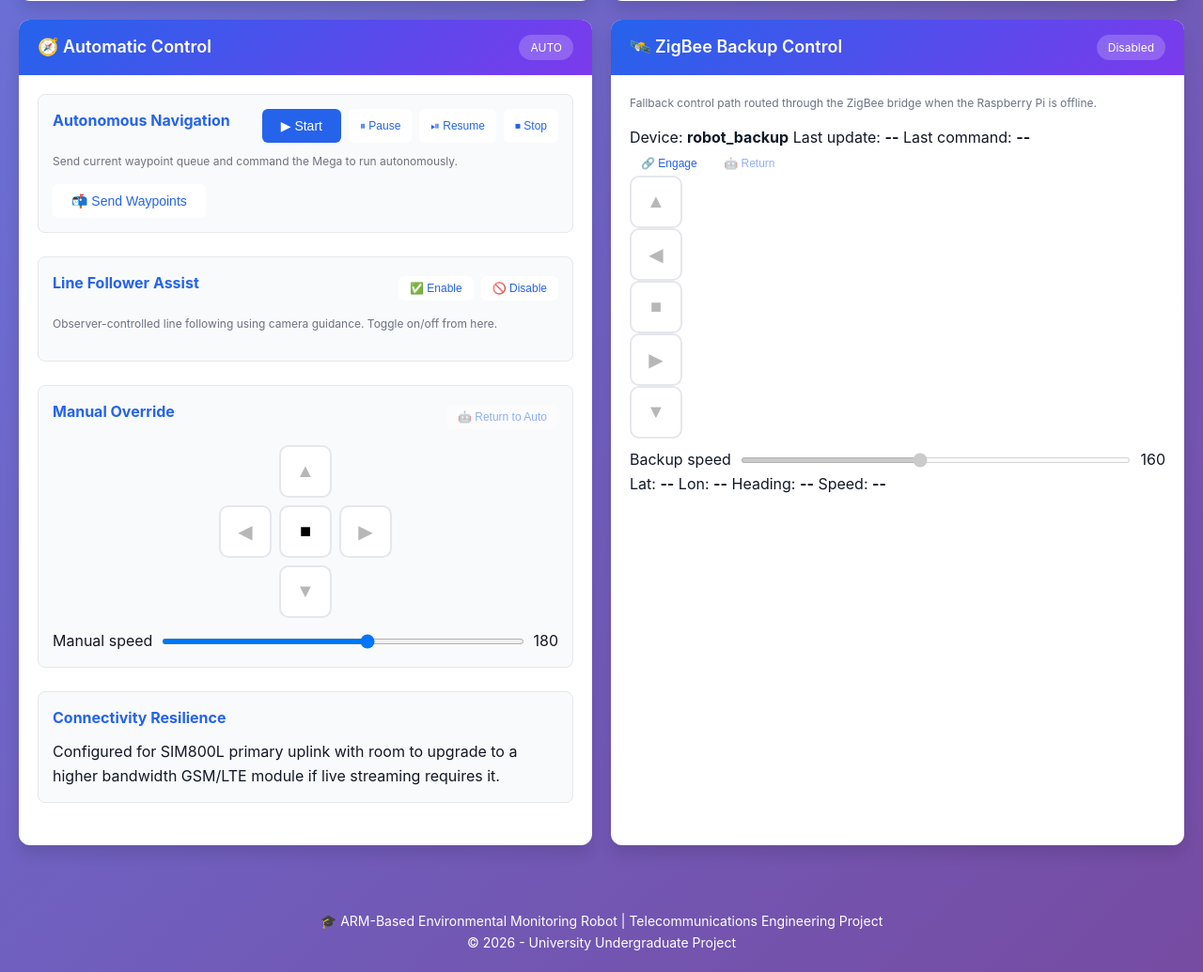
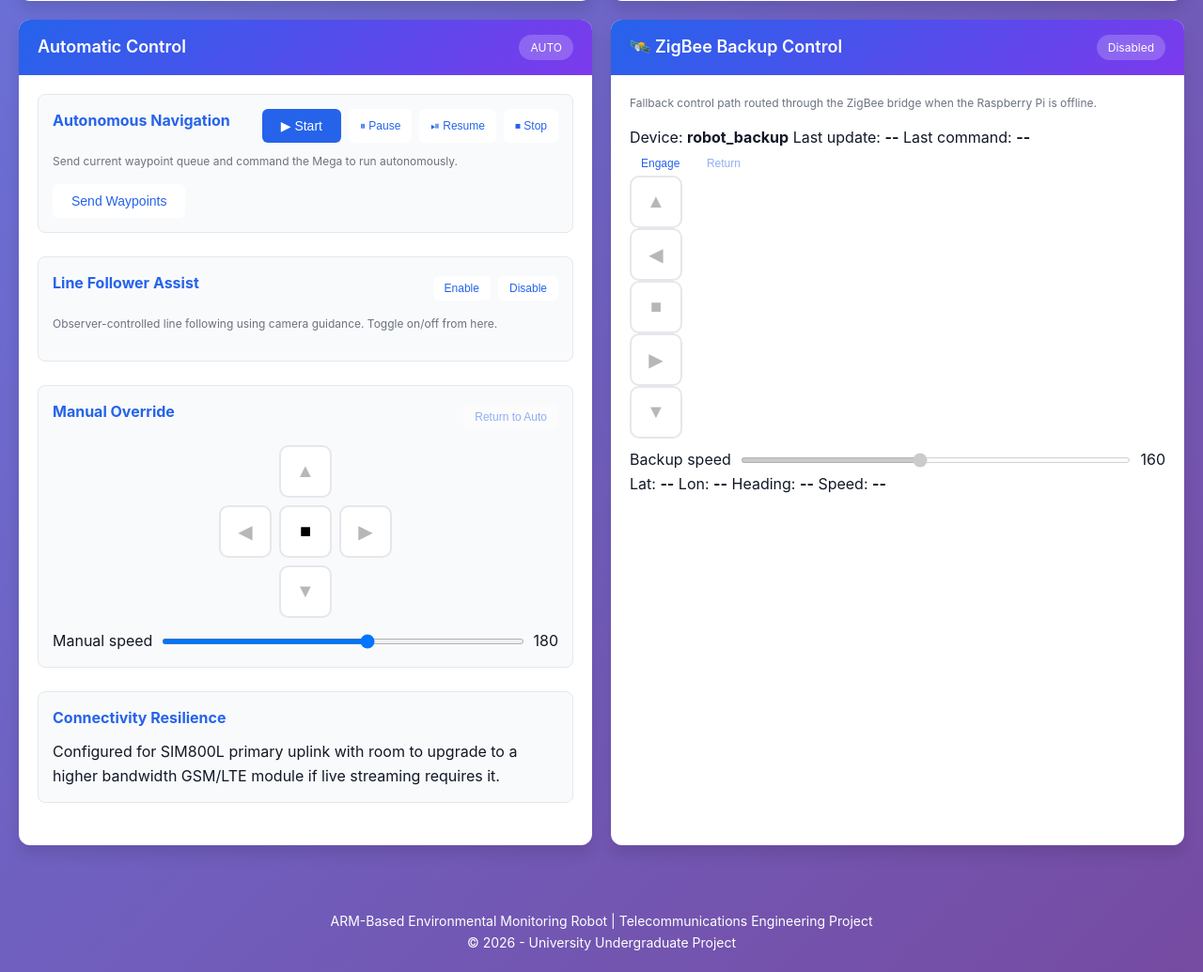
Before and after one commit to peaceghost-hub/RobotControl, a Flask app: page / in a window 1280 px wide. Shown: the part 920-1955 px from the top of the page at 94% size. Run offline with Flask 3, Linux system fonts and the light colour scheme; data that the repository does not hold is empty; some libraries are stand-ins or nearby versions.

Commit message:
robot robot_navigation

```diff
--- a/dashboard/templates/index.html
+++ b/dashboard/templates/index.html
@@ -22,7 +22,7 @@
         <!-- Header -->
         <header class="header">
             <div class="header-content">
-                <h1>🤖 Environmental Monitoring Robot Dashboard</h1>
+                <h1>Environmental Monitoring Robot Dashboard</h1>
                 <div class="header-actions">
                     <div class="device-selector">
                         <label for="device-select">Device</label>
@@ -47,11 +47,11 @@
         <!-- Quick Toolbar for Overlays and Zoom -->
         <div class="toolbar">
             <div class="toolbar-left">
-                <button id="open-sensors-btn" class="btn btn-small">🌡️ Sensors</button>
-                <button id="open-data-btn" class="btn btn-small">📊 Data History</button>
-                <button id="open-waypoints-btn" class="btn btn-small">📋 Waypoints</button>
-                <button id="open-status-btn" class="btn btn-small">🔋 Status</button>
-                <button id="toggle-logs-btn" class="btn btn-small">📝 Logs</button>
+                <button id="open-sensors-btn" class="btn btn-small">Sensors</button>
+                <button id="open-data-btn" class="btn btn-small">Data History</button>
+                <button id="open-waypoints-btn" class="btn btn-small">Waypoints</button>
+                <button id="open-status-btn" class="btn btn-small">Status</button>
+                <button id="toggle-logs-btn" class="btn btn-small">Logs</button>
             </div>
             <div class="toolbar-right">
                 <div class="zoom-controls">
@@ -71,9 +71,9 @@
             <!-- Top Row: Camera Feed (Left) and GPS Map (Right) -->
             <div class="panel camera-panel top-left">
                 <div class="panel-header">
-                    <h2>📹 Live Camera Feed</h2>
+                    <h2>Live Camera Feed</h2>
                     <div class="camera-controls">
-                        <button id="snapshot-btn" class="btn btn-small">📸 Snapshot</button>
+                        <button id="snapshot-btn" class="btn btn-small">Snapshot</button>
                         <span id="camera-status" class="status-badge">No Feed</span>
                         <span id="camera-mode-label" class="status-badge subtle">Relay</span>
                     </div>
@@ -82,7 +82,7 @@
                     <div class="camera-container">
                         <img id="camera-feed" src="" alt="Camera Feed" />
                         <div id="no-camera" class="no-feed-message">
-                            <span>📷</span>
+                            <span></span>
                             <p>Waiting for camera feed...</p>
                         </div>
                     </div>
@@ -100,11 +100,11 @@
             <!-- GPS Map Panel (Right of Camera) -->
             <div class="panel map-panel top-right">
                 <div class="panel-header">
-                    <h2>🗺️ Robot Location & Navigation</h2>
+                    <h2>Robot Location & Navigation</h2>
                     <div class="map-controls">
-                        <button id="center-robot-btn" class="btn btn-small">🎯 Center</button>
-                        <button id="add-waypoint-btn" class="btn btn-small">📍 Add Waypoint</button>
-                        <button id="clear-waypoints-btn" class="btn btn-small">🗑️ Clear All</button>
+                        <button id="center-robot-btn" class="btn btn-small"> Center</button>
+                        <button id="add-waypoint-btn" class="btn btn-small"> Add Waypoint</button>
+                        <button id="clear-waypoints-btn" class="btn btn-small">Clear All</button>
                     </div>
                 </div>
                 <div class="panel-content">
@@ -113,7 +113,7 @@
                         <span id="waypoint-message"></span>
                     </div>
                     <div id="obstacle-notification" class="obstacle-notification hidden">
-                        🚨 <span id="obstacle-message"></span>
+                          <span id="obstacle-message"></span>
                     </div>
                     <div class="gps-info">
                         <div class="gps-item">
@@ -143,7 +143,7 @@
             <!-- Automatic Control Panel (Bottom-left) -->
             <div class="panel control-panel bottom-left">
                 <div class="panel-header">
-                    <h2>🧭 Automatic Control</h2>
+                    <h2> Automatic Control</h2>
                     <span id="control-mode-label" class="status-badge">AUTO</span>
                 </div>
                 <div class="panel-content">
@@ -158,15 +158,15 @@
                             </div>
                         </div>
                         <div class="control-help">Send current waypoint queue and command the Mega to run autonomously.</div>
-                        <button id="send-waypoints-btn" class="btn btn-outline">📬 Send Waypoints</button>
+                        <button id="send-waypoints-btn" class="btn btn-outline"> Send Waypoints</button>
                     </div>
 
                     <div class="control-section">
                         <div class="section-header">
                             <h3>Line Follower Assist</h3>
                             <div class="control-actions">
-                                <button id="line-follow-enable-btn" class="btn btn-small">✅ Enable</button>
-                                <button id="line-follow-disable-btn" class="btn btn-small">🚫 Disable</button>
+                                <button id="line-follow-enable-btn" class="btn btn-small">Enable</button>
+                                <button id="line-follow-disable-btn" class="btn btn-small">Disable</button>
                             </div>
                         </div>
                         <div class="control-help">Observer-controlled line following using camera guidance. Toggle on/off from here.</div>
@@ -175,7 +175,7 @@
                     <div class="control-section">
                         <div class="section-header">
                             <h3>Manual Override</h3>
-                            <button id="manual-release-btn" class="btn btn-small">🤖 Return to Auto</button>
+                            <button id="manual-release-btn" class="btn btn-small"> Return to Auto</button>
                         </div>
                         <div class="manual-grid">
                             <button id="manual-forward-btn" class="control-key">▲</button>
@@ -215,8 +215,8 @@
                     </div>
 
                     <div class="backup-actions">
-                        <button id="backup-engage-btn" class="btn btn-small">🔗 Engage</button>
-                        <button id="backup-release-btn" class="btn btn-small">🤖 Return</button>
+                        <button id="backup-engage-btn" class="btn btn-small"> Engage</button>
+                        <button id="backup-release-btn" class="btn btn-small"> Return</button>
                     </div>
 
                     <div class="backup-grid">
@@ -252,7 +252,7 @@
         <!-- Waypoints Overlay -->
         <div class="panel waypoints-panel overlay-window hidden" data-overlay-id="waypoints" style="width: 460px; height: 540px; left: 20px; top: 140px;">
             <div class="panel-header overlay-header">
-                <h2>📋 Waypoint Queue</h2>
+                <h2> Waypoint Queue</h2>
                 <span id="waypoint-count" class="badge">0</span>
                 <div class="overlay-actions">
                     <button class="btn btn-small overlay-close" data-overlay-target="waypoints">✖</button>
@@ -457,7 +457,7 @@
 
         <!-- Footer -->
         <footer class="footer">
-            <p>🎓 ARM-Based Environmental Monitoring Robot | Telecommunications Engineering Project</p>
+            <p> ARM-Based Environmental Monitoring Robot | Telecommunications Engineering Project</p>
             <p>© 2026 - University Undergraduate Project</p>
         </footer>
     </div>
```
Also changed, not shown: 2 other files.
